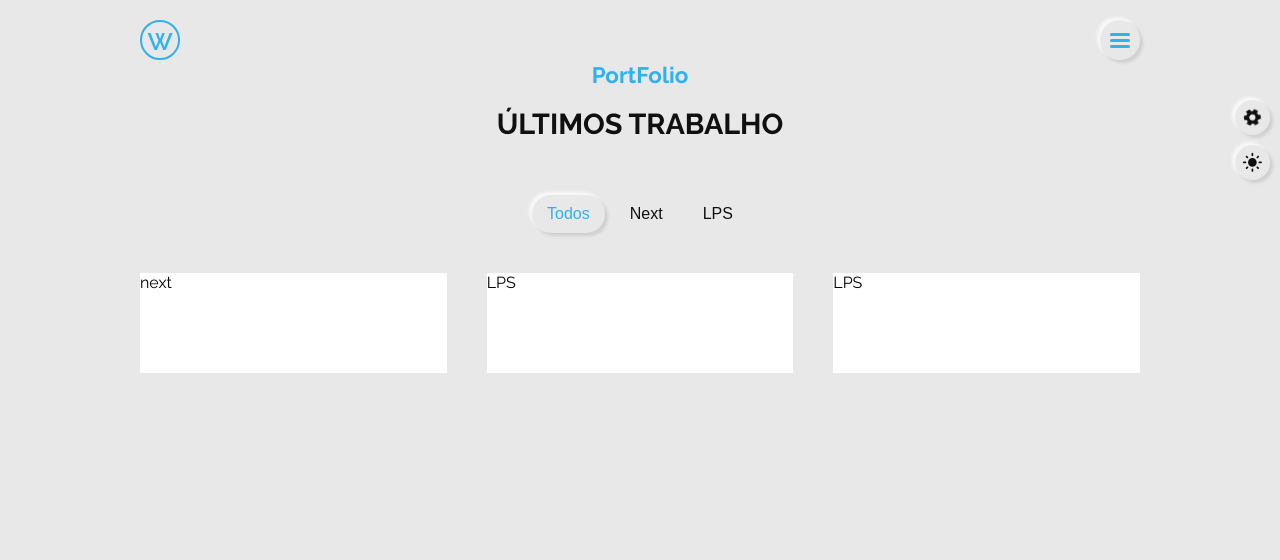
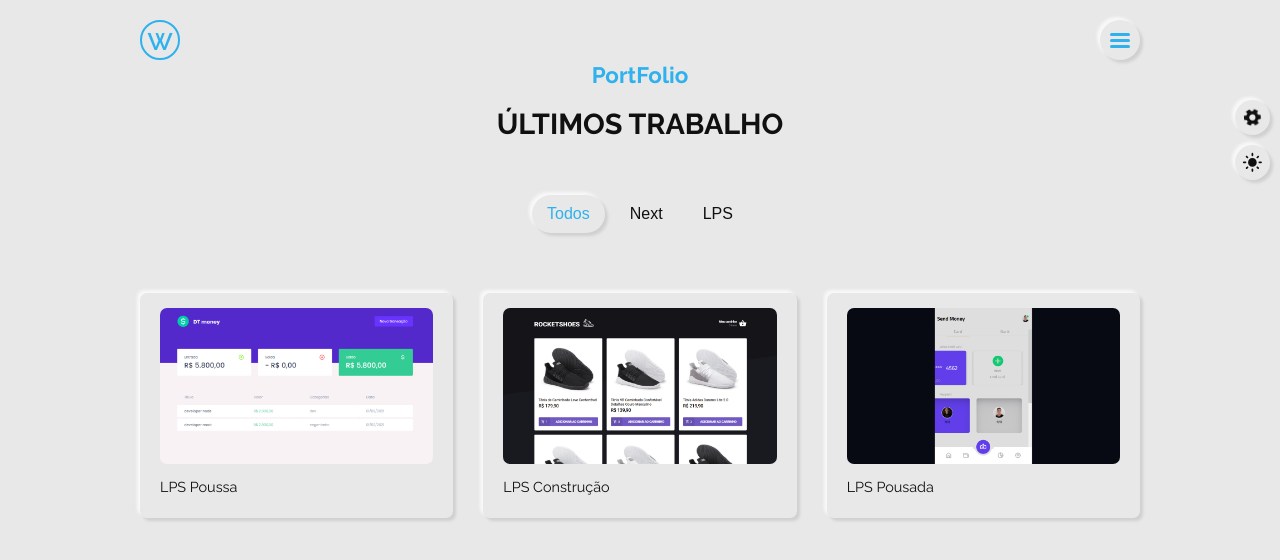
Before and after one commit to aldcejam/Portfolio-Next, a Next.js app: page /projetos in a window 1280 px wide. Shown: the top 560 px of the page. Built offline with nearby package versions, Linux system fonts and the light colour scheme.

Commit message:
project modal

```diff
--- /dev/null
+++ b/src/InsertedProjectsAndCategoty/Category/AllProjectCategories.ts
@@ -0,0 +1,23 @@
+import { InsertedProjects } from '../Projects/InsertedProjects'
+
+
+const categoriesRepeted: any = [];
+const categoriesNoRepeated = InsertedProjects.filter(element => {
+  const isDuplicate = categoriesRepeted.includes(element.projectCategory);
+
+  if (!isDuplicate) {
+    categoriesRepeted.push(element.projectCategory);
+
+    return true;
+  }
+
+  return false;
+})
+export const onlyCategories = categoriesNoRepeated.map((projeto) => {
+  return (
+    {
+      category: projeto.projectCategory
+    }
+  )
+})
+onlyCategories.unshift({ category: 'todos' })
--- a/src/InsertedProjects/InsertedProjects.ts
+++ b/src/InsertedProjectsAndCategoty/Projects/InsertedProjects.ts
@@ -1,4 +1,4 @@
-import { IProjetos } from "./InterfaceProject"
+import { IProjetos } from "../TypesProjects/TypesProjects"
 
 
 export const InsertedProjects: IProjetos = [
@@ -10,7 +10,7 @@ export const InsertedProjects: IProjetos = [
     client: 'Websocorro',
     link: 'https://project-web-construction.vercel.app/',
     technologies: 'Html,css,js',
-    imageThumb: '/trumb/project-2.png',
+    imageThumb: '/thumb/project-1.png',
     images: [
       '/large/project-2/1.png',
       '/large/project-2/2.png',
@@ -25,7 +25,7 @@ export const InsertedProjects: IProjetos = [
       client: 'Websocorro',
       link: 'https://project-web-construction.vercel.app/',
       technologies: 'ReactJs, NextJs, tailwind, sass',
-      imageThumb: '/trumb/project-1.png',
+      imageThumb: '/thumb/project-2.png',
       images: [
         '/large/project-1/1.png',
         '/large/project-1/2.png',
@@ -40,7 +40,7 @@ export const InsertedProjects: IProjetos = [
       client: 'Websocorro',
       link: 'https://project-web-construction.vercel.app/',
       technologies: 'Html,css,js',
-      imageThumb: '/trumb/project-2.png',
+      imageThumb: '/thumb/project-3.png',
       images: [
         '/large/project-2/1.png',
         '/large/project-2/2.png',
--- a/src/components/PagesRedirectModal/PagesRedirectModal.tsx
+++ b/src/components/PagesRedirectModal/PagesRedirectModal.tsx
@@ -8,10 +8,12 @@ interface IPagesRedirectMenu {
 }
 
 const PagesRedirectMenu = ({ menuBurguerIsActive,ToggleMenuBurguer }: IPagesRedirectMenu) => {
+
     return (
         <Modal
             sx={{ zIndex: 900}}
             open={menuBurguerIsActive}
+            className='modal-bg'
 
         >
             <ModalMenuBurguer>
--- a/src/components/PagesRedirectModal/Styled.PagesRedirectMenu.tsx
+++ b/src/components/PagesRedirectModal/Styled.PagesRedirectMenu.tsx
@@ -8,6 +8,7 @@ export const ModalMenuBurguer = styled('div')`
     flex-wrap: wrap;
     justify-content: center;
     align-items: center;
+    transition: 1s;
     div{
         div{
             &+div{
--- a/src/components/StructureForProject/StructureForProject.tsx
+++ b/src/components/StructureForProject/StructureForProject.tsx
@@ -1,7 +1,11 @@
-import { StyledStructureForProject } from "./Styled.StructureForProject";
+import { Modal } from "@mui/material";
+import Image from "next/image";
+import { useEffect, useState } from "react";
+import { ProjectModal, StyledStructureForProject } from "./Styled.StructureForProject";
+import CloseIcon from '@mui/icons-material/Close';
 
 interface IStructureForProject {
-    projeto: {
+    project: {
         title: string,
         description: string,
         projectCategory: string,
@@ -10,16 +14,45 @@ interface IStructureForProject {
         link: string,
         technologies: string,
         imageThumb: string,
-        images: Array<String>
+        images: Array<string>
     }
 }
 
-const StructureForProject = ({projeto}: IStructureForProject) => {
+const StructureForProject = ({ project }: IStructureForProject) => {
+
+    const [StyleForUpdate, setStyleForUpdate] = useState('')
+
+    useEffect(() => {
+        setStyleForUpdate('StyleForUpdate');
+    }, [project, []])
+
+
+    const [projectModalIsOpen, setProjectModalIsOpen] = useState(false)
+
+    const ToggleOpenProject = ()=>{
+        projectModalIsOpen ? setProjectModalIsOpen(false) : setProjectModalIsOpen(true)
+    }
 
     return (
-        <StyledStructureForProject>
-            {projeto.projectCategory}
-        </StyledStructureForProject>
+        <>
+            <StyledStructureForProject onClick={() => ToggleOpenProject()} stylebyupdate={StyleForUpdate}>
+                <div className="project-thumb">
+                    <Image src={project.imageThumb} layout='fill' objectFit="cover" />
+                </div>
+                <p>ver projeto</p>
+                <h3>{project.title}</h3>
+            </StyledStructureForProject>
+            <Modal
+                open={projectModalIsOpen}
+            >
+                <ProjectModal>
+                    <div className="close-button">
+                        <CloseIcon/>
+                    </div>
+                </ProjectModal>
+            </Modal>
+
+        </>
     )
 
 }
--- a/src/components/StructureForProject/Styled.StructureForProject.tsx
+++ b/src/components/StructureForProject/Styled.StructureForProject.tsx
@@ -1,9 +1,80 @@
 import { styled } from "@mui/material";
 
-export const StyledStructureForProject = styled('article')`
+interface IStyledStructureForProject {
+    stylebyupdate: string
+}
 
+export const StyledStructureForProject = styled('article')<IStyledStructureForProject>(({ stylebyupdate, ...props }) => `
+    position: relative;
     width: 100%;
-    height: 100px;
-    background-color: #fff;
+    height: 225px;
+    ${props.theme.breakpoints.down('md')}{
+        height: 250px;
+    }
+    ${props.theme.breakpoints.down('sm')}{
+        height: 350px;
+    }
 
+    padding: 15px 20px;
+    box-shadow: ${props.theme.shadows[3]};
+    border-radius: 7px;
+    cursor: pointer;
+    transform: translateY(-20px);
+    transition: 0.3s;
+
+    ${stylebyupdate == 'StyleForUpdate' ? 'transform: translateY(20px);' : ''}
+
+
+
+    &:hover .project-thumb{
+        transform: translateY(-30px);
+    }
+    .project-thumb{
+        position: relative;
+        width: 100%;
+        height: 80%;
+        ${props.theme.breakpoints.down('md')}{
+            height: 80%;
+        }
+        ${props.theme.breakpoints.down('sm')}{
+            height: 85%;
+        }
+        transition: 0.3s;
+        overflow: hidden;
+        border-radius: 7px;
+        z-index: 2;
+    }
+    &:hover p{
+        transform: translateY(5px);
+        color: ${props.theme.palette.primary.main};
+
+
+    }
+    p{
+        color: transparent;
+        transition: 0.3s;
+        position: absolute;
+        bottom: 46px;
+        font-weight: 600;
+        text-transform: capitalize;
+    }
+    h3{
+        color: ${props.theme.palette.primary.contrastText};
+        font-size: 0.9rem;
+        font-weight: 400;
+
+    }
+
+`)
+
+export const ProjectModal = styled('div')`
+    width: 100vw;
+    height: 100vw;
+    background-color: #0000004e;
+
+    .close-button{
+        width: 40px;
+        height: 40px;
+        color: ${(props) => props.theme.palette.primary.contrastText};
+    }
 `
--- a/src/pages/index.tsx
+++ b/src/pages/index.tsx
@@ -27,7 +27,7 @@ const Home: NextPage = () => {
             <RedirectButton link='/' textButton='Mais sobre mim' />
           </div>
           <div className='button-redirect-projetos'>
-            <RedirectButton link='/' textButton='Projetos' />
+            <RedirectButton link='/projetos' textButton='Projetos' />
           </div>
         </div>
 
--- a/src/pages/projetos.tsx
+++ b/src/pages/projetos.tsx
@@ -1,47 +1,28 @@
 import type { NextPage } from 'next'
 import Head from 'next/head'
-import { useState } from 'react'
+import { useEffect, useState } from 'react'
 import StructureForProject from '../components/StructureForProject/StructureForProject'
 import { StyledPageProjetos } from '../stylesPages/Styled.PageProjetos'
-import { InsertedProjects } from '../InsertedProjects/InsertedProjects'
-
-
+import {onlyCategories} from '../InsertedProjectsAndCategoty/Category/AllProjectCategories'
+import { InsertedProjects } from '../InsertedProjectsAndCategoty/Projects/InsertedProjects'
 
 const Projetos: NextPage = () => {
 
+  const [categorysSelected, setcategorysSelected] = useState('todos')
 
+  const [StyleForUpdate, setStyleForUpdate] = useState('')
 
-  /* ============ Category ============ */
+  useEffect(() => {
+      setStyleForUpdate('StyleForUpdate');
+  }, [[]])
 
-  const categoriesRepeted: any = [];
-  const categoriesNoRepeated = InsertedProjects.filter(element => {
-    const isDuplicate = categoriesRepeted.includes(element.projectCategory);
-
-    if (!isDuplicate) {
-      categoriesRepeted.push(element.projectCategory);
-
-      return true;
-    }
-
-    return false;
-  })
-  const onlyCategories = categoriesNoRepeated.map((projeto) => {
-    return (
-      {
-        category: projeto.projectCategory
-      }
-    )
-  })
-  onlyCategories.unshift({ category: 'todos' })
-
-  const [categorysSelected, setcategorysSelected] = useState('todos')
 
   return (
     <>
       <Head>
         <title>Projetos</title>
       </Head>
-      <StyledPageProjetos>
+      <StyledPageProjetos stylebyupdate={StyleForUpdate}>
         <div className='title-page'>
           <h1>PortFolio <br /><span>de aldcejam</span></h1>
           <h2>Últimos trabalho</h2>
@@ -70,7 +51,7 @@ const Projetos: NextPage = () => {
               InsertedProjects.map((projeto) => {
                 if (projeto.projectCategory == categorysSelected || 'todos' == categorysSelected) {
                   return (
-                    <StructureForProject key={projeto.title} projeto={projeto} />
+                    <StructureForProject key={projeto.title} project={projeto} />
                   )
 
                 }
--- a/src/stylesPages/Styled.PageProjetos.tsx
+++ b/src/stylesPages/Styled.PageProjetos.tsx
@@ -1,11 +1,15 @@
 import { styled } from "@mui/material";
 
-export const StyledPageProjetos = styled('div')`
+interface IStyledPageProjetos{
+    stylebyupdate: string
+}
+
+export const StyledPageProjetos = styled('div')<IStyledPageProjetos>(({ stylebyupdate, ...props }) =>`
 
     .title-page{
         text-align: center;
         h1{
-            color: ${(props) => props.theme.palette.primary.main};
+            color: ${props.theme.palette.primary.main};
             font-size: 1.4rem;
             line-height: 0px;
             span{
@@ -17,7 +21,7 @@ export const StyledPageProjetos = styled('div')`
         h2{
             font-size: 1.8rem;
             text-transform: uppercase;
-            color: ${(props) => props.theme.palette.primary.contrastText};
+            color: ${props.theme.palette.primary.contrastText};
 
         }
     }
@@ -25,7 +29,9 @@ export const StyledPageProjetos = styled('div')`
 
         .categorys{
             display: flex;
-            gap: 10px;
+            transition: .5s;
+            gap: 50vw;
+            ${stylebyupdate == 'StyleForUpdate' ? 'gap: 10px;' : ''}
             justify-content: center;
             padding: 30px 0 40px;
 
@@ -36,7 +42,7 @@ export const StyledPageProjetos = styled('div')`
                     border: none;
                     background-color: transparent;
                     font-size: 1rem;
-                    color: ${(props) => props.theme.palette.primary.contrastText};
+                    color: ${props.theme.palette.primary.contrastText};
                     padding: 10px 15px;
                     border-radius: 100px;
                     text-transform: capitalize;
@@ -44,8 +50,8 @@ export const StyledPageProjetos = styled('div')`
             }
             .category-button-active{
                 button{
-                    box-shadow: ${(props) => props.theme.shadows[3]};
-                    color: ${(props) => props.theme.palette.primary.main};
+                    box-shadow: ${props.theme.shadows[3]};
+                    color: ${props.theme.palette.primary.main};
 
                 }
             }
@@ -53,8 +59,16 @@ export const StyledPageProjetos = styled('div')`
         .projects{
             display: grid;
             grid-template-columns: repeat(3, 1fr);
-            gap: 40px;
+            gap: 30px;
+            ${ props.theme.breakpoints.down('md')}{
+                grid-template-columns: repeat(2, 1fr);
+
+            }
+            ${props.theme.breakpoints.down('sm')}{
+                grid-template-columns: repeat(1, 1fr);
+
+            }
 
         }
     }
-`
+`)
--- a/src/themes/Dark.ts
+++ b/src/themes/Dark.ts
@@ -32,7 +32,7 @@ export const DarkTheme = (name: any) => {
         xs: 0,
         sm: 600,
         md: 768,
-        lg: 1200,
+        lg: 1100,
         xl: 1536,
       },
     },
```
Also changed, not shown: src/InsertedProjectsAndCategoty/TypesProjects/TypesProjects.ts (renamed from src/InsertedProjects/InterfaceProject.ts).
